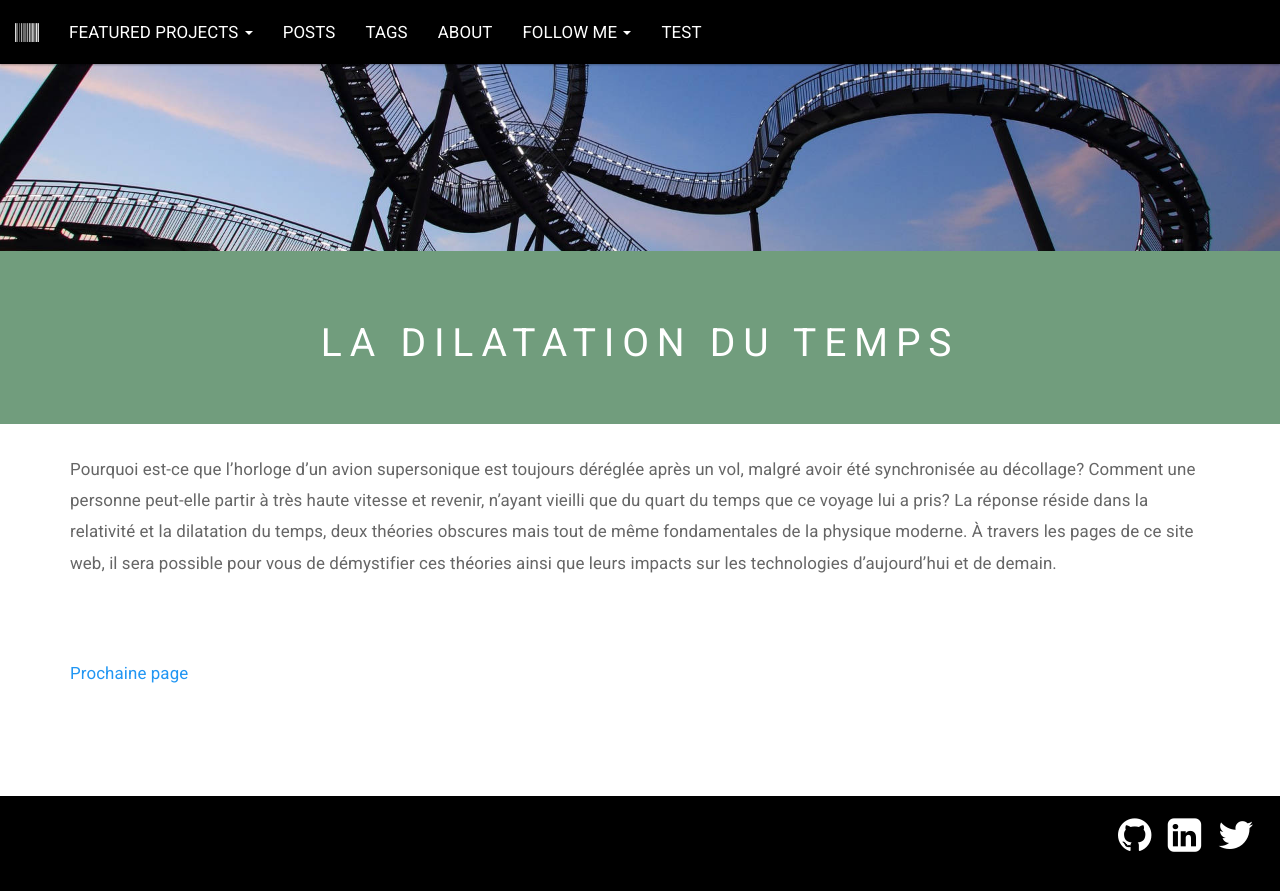
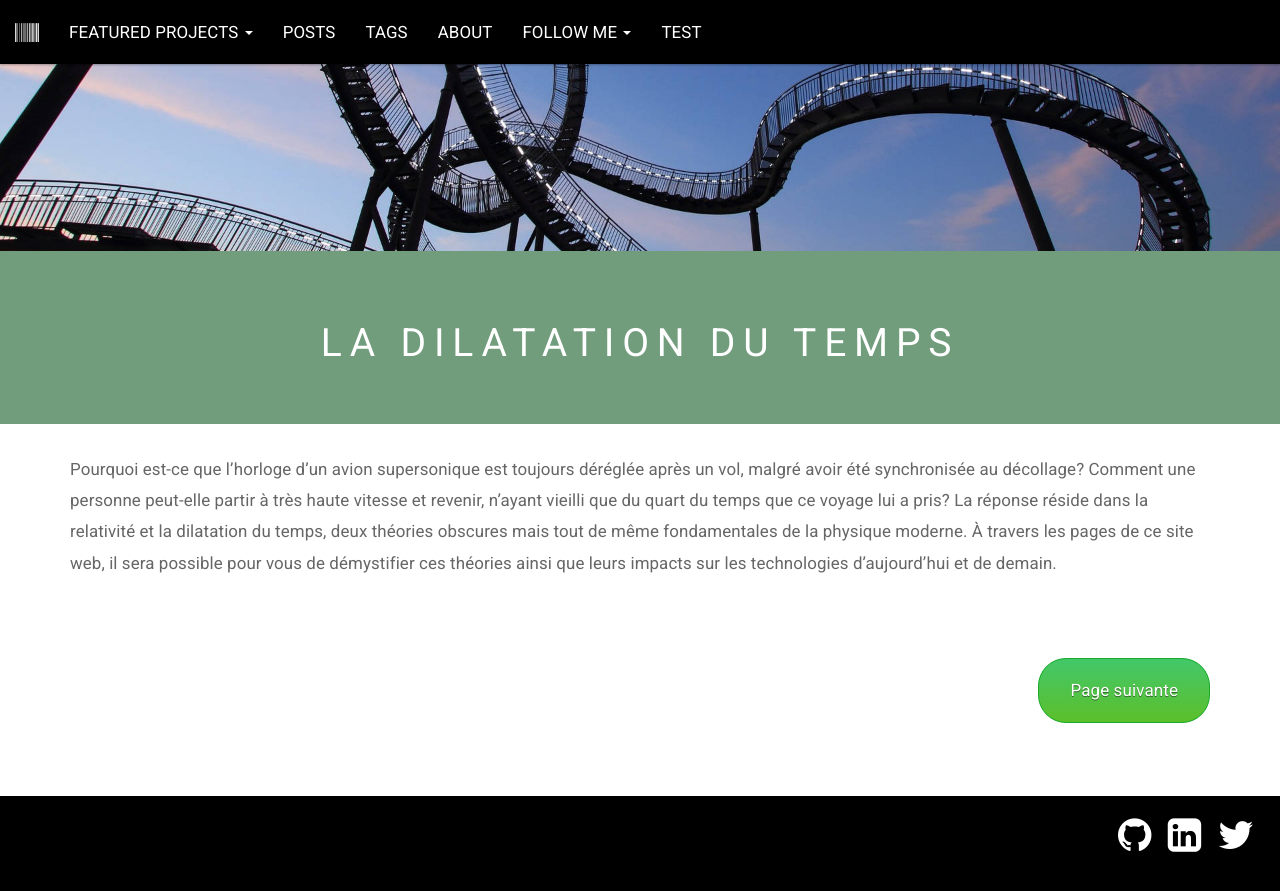
Before and after one commit to Fog100/Fog100.github.io, a Jekyll site: the page built from docs/index.html, in a window 1280 px wide. Shown: the top 891 px of the page. Built offline with Jekyll 4.4.1, drawn with Linux system fonts in a browser that asks for light colours; the list of posts is cut into pages by our own code.

Commit message:
Added button class, replaced button on index file, added propriety to left align buttons on div.

```diff
--- a/docs/assets/css/main.css
+++ b/docs/assets/css/main.css
@@ -176,3 +176,29 @@ h3:before {
 		background-color: #12421f;
 	}
 }
+
+.myButton {
+	background:linear-gradient(to bottom, #44c767 5%, #5cbf2a 100%);
+	background-color:#44c767;
+	border-radius:28px;
+	border:1px solid #18ab29;
+	display:inline-block;
+	cursor:pointer;
+	color:#ffffff;
+	font-family:Roboto;
+	font-size:17px;
+	padding:16px 31px;
+	text-decoration:none;
+	text-shadow:0px 1px 0px #2f6627;
+}
+.myButton:hover {
+	background:linear-gradient(to bottom, #5cbf2a 5%, #44c767 100%);
+	background-color:#5cbf2a;
+}
+.myButton:active {
+	position:relative;
+	top:1px;
+}
+div .myButton {
+	float: right;
+}
--- a/docs/index.html
+++ b/docs/index.html
@@ -8,6 +8,8 @@ Pourquoi est-ce que l’horloge d’un avion supersonique est toujours dérégl
 </p>
 <br>
 <br>
-<a href="/test">
-Prochaine page
+<div>
+<a href="/test" class="myButton">
+Page suivante
 </a>
+</div>
```
